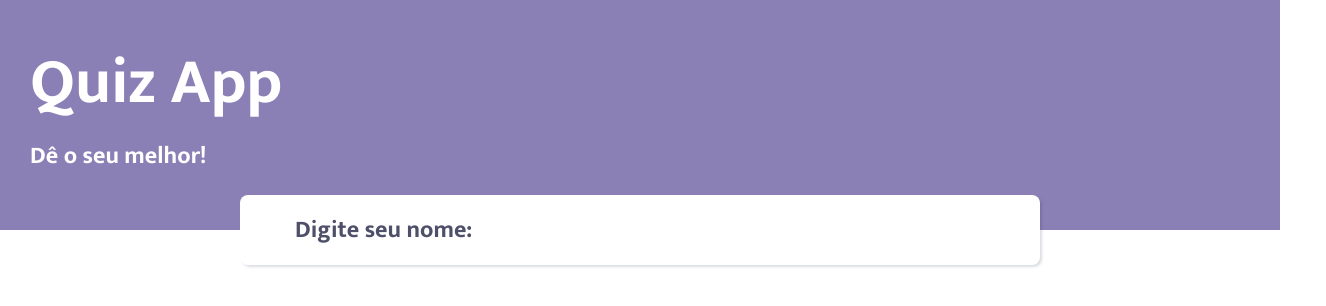
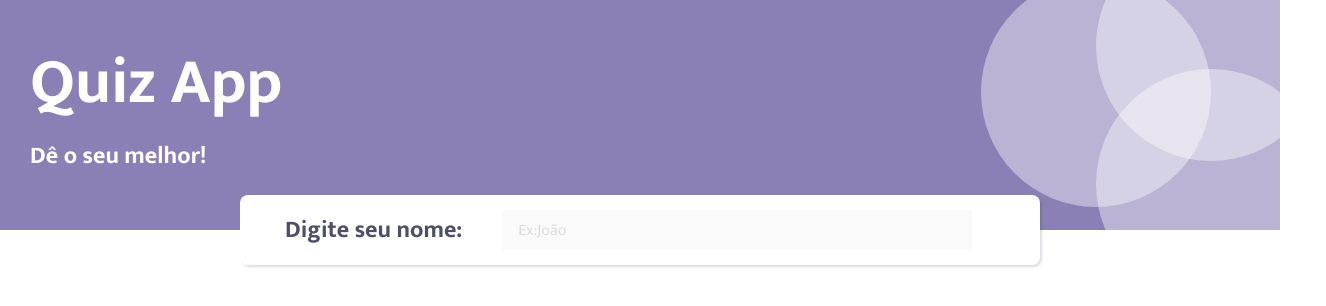
Before and after one commit to andradeigor/economapas-desafio, a React (Create React App) app: page / in a window 1280 px wide. Shown: the top 306 px of the page, 1326 px wide, since content can reach past the window. Built offline with nearby package versions, Linux system fonts and the light colour scheme.

Commit message:
finished the header

```diff
--- a/src/components/Header/Header.tsx
+++ b/src/components/Header/Header.tsx
@@ -7,16 +7,25 @@ import {
   HeaderSeachBarWraper,
   HeaderSeachBarTitleConteiner,
   HeaderSeachBarTitle,
+  HeaderSeachBarInput,
+  HeaderCicleOne,
+  HeaderCicleTwo,
+  HeaderCicleThree,
 } from "./style";
+import ciclePath from "assets/circle.svg";
 
 export const Header: React.FC = () => {
   return (
     <HeaderContainer>
+      <HeaderCicleOne src={ciclePath} />
+      <HeaderCicleTwo src={ciclePath} />
+      <HeaderCicleThree src={ciclePath} />
       <HeaderSeachBarContainer>
         <HeaderSeachBarWraper>
           <HeaderSeachBarTitleConteiner>
             <HeaderSeachBarTitle>Digite seu nome:</HeaderSeachBarTitle>
           </HeaderSeachBarTitleConteiner>
+          <HeaderSeachBarInput placeholder="Ex:João"></HeaderSeachBarInput>
         </HeaderSeachBarWraper>
       </HeaderSeachBarContainer>
       <HeaderTitleContainer>
--- a/src/components/Header/style.tsx
+++ b/src/components/Header/style.tsx
@@ -44,10 +44,10 @@ export const HeaderSeachBarContainer = styled.div`
 export const HeaderSeachBarWraper = styled.div`
   width: 100%;
   height: 100%;
-  padding: 10px;
+  display: flex;
+  align-items: center;
 `;
 export const HeaderSeachBarTitleConteiner = styled.div`
-  width: 40%;
   height: 100%;
   display: flex;
   align-items: center;
@@ -58,3 +58,36 @@ export const HeaderSeachBarTitle = styled.h1`
   color: ${({ theme }) => theme.colors.text};
   margin-left: 45px;
 `;
+
+export const HeaderSeachBarInput = styled.input`
+  margin-left: 40px;
+  width: 470px;
+  height: 40px;
+  background-color: ${({ theme }) => theme.colors.background};
+  border: none;
+  padding-left: 16px;
+  font-size: 16px;
+  font-family: "Mukta";
+  ::placeholder {
+    color: ${({ theme }) => theme.colors.inputPlaceholder};
+  }
+`;
+
+export const HeaderCicleOne = styled.img`
+  position: absolute;
+  top: 0;
+  right: 0;
+  transform: translate(20%, -30%);
+`;
+export const HeaderCicleTwo = styled.img`
+  position: absolute;
+  top: 0;
+  right: 0;
+  transform: translate(-30%, -10%);
+`;
+export const HeaderCicleThree = styled.img`
+  position: absolute;
+  top: 0;
+  right: 0;
+  transform: translate(20%, 30%);
+`;
--- /dev/null
+++ b/src/custom.d.ts
@@ -0,0 +1,4 @@
+declare module "*.svg" {
+  const content: any;
+  export default content;
+}
--- a/src/style/theme/light.tsx
+++ b/src/style/theme/light.tsx
@@ -7,6 +7,7 @@ export const light: DefaultTheme = {
     background: "#FAFAFA",
     card: "#FFF",
     text: "#4E5069",
+    inputPlaceholder: "#DDDDDD",
   },
   breakpoints: {
     sm: "650px",
--- a/src/styled.d.ts
+++ b/src/styled.d.ts
@@ -9,6 +9,7 @@ declare module "styled-components" {
       card: string;
       background: string;
       text: string;
+      inputPlaceholder: string;
     };
     breakpoints: {
       sm: string;
```
Also changed, not shown: src/assets/circle.svg (added).
